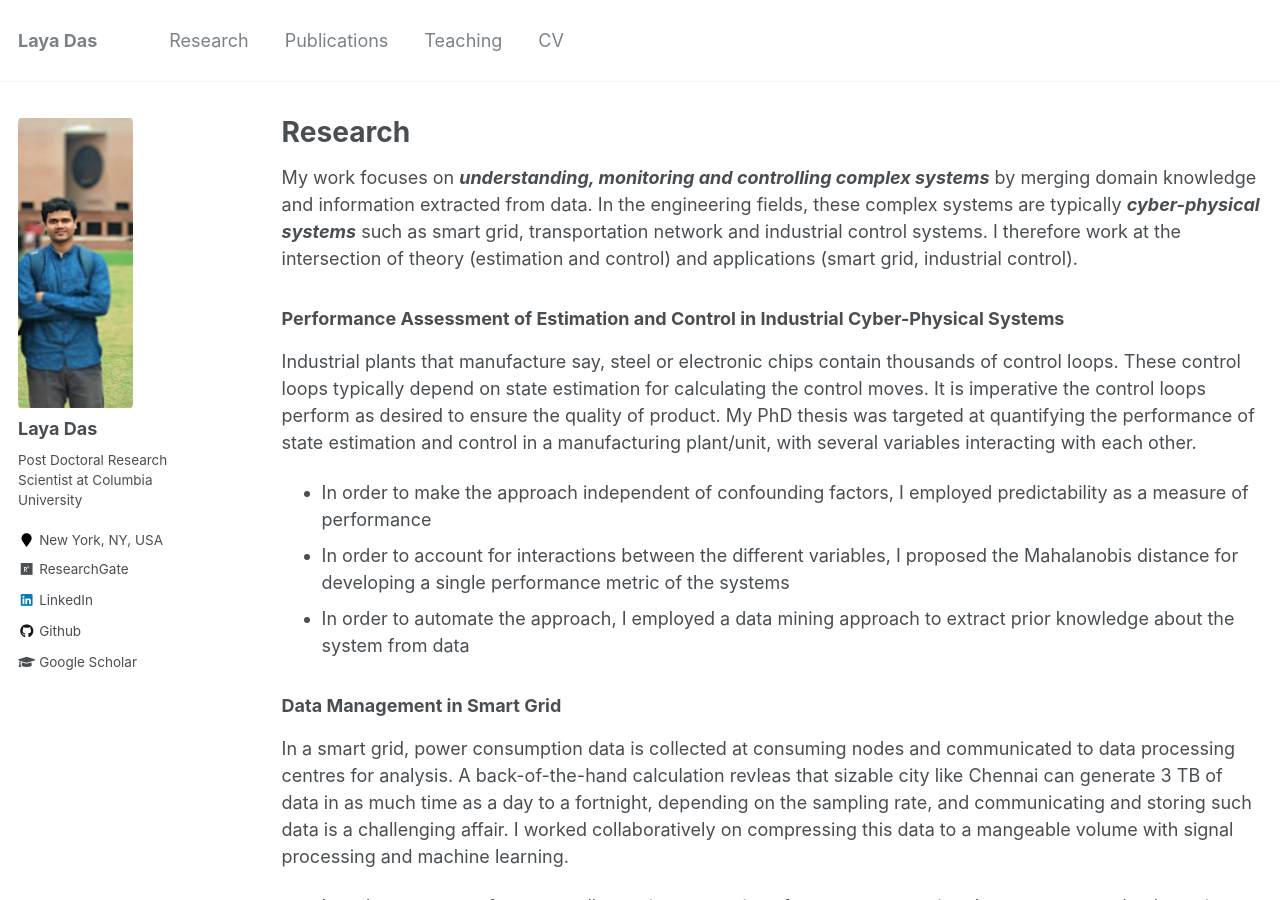
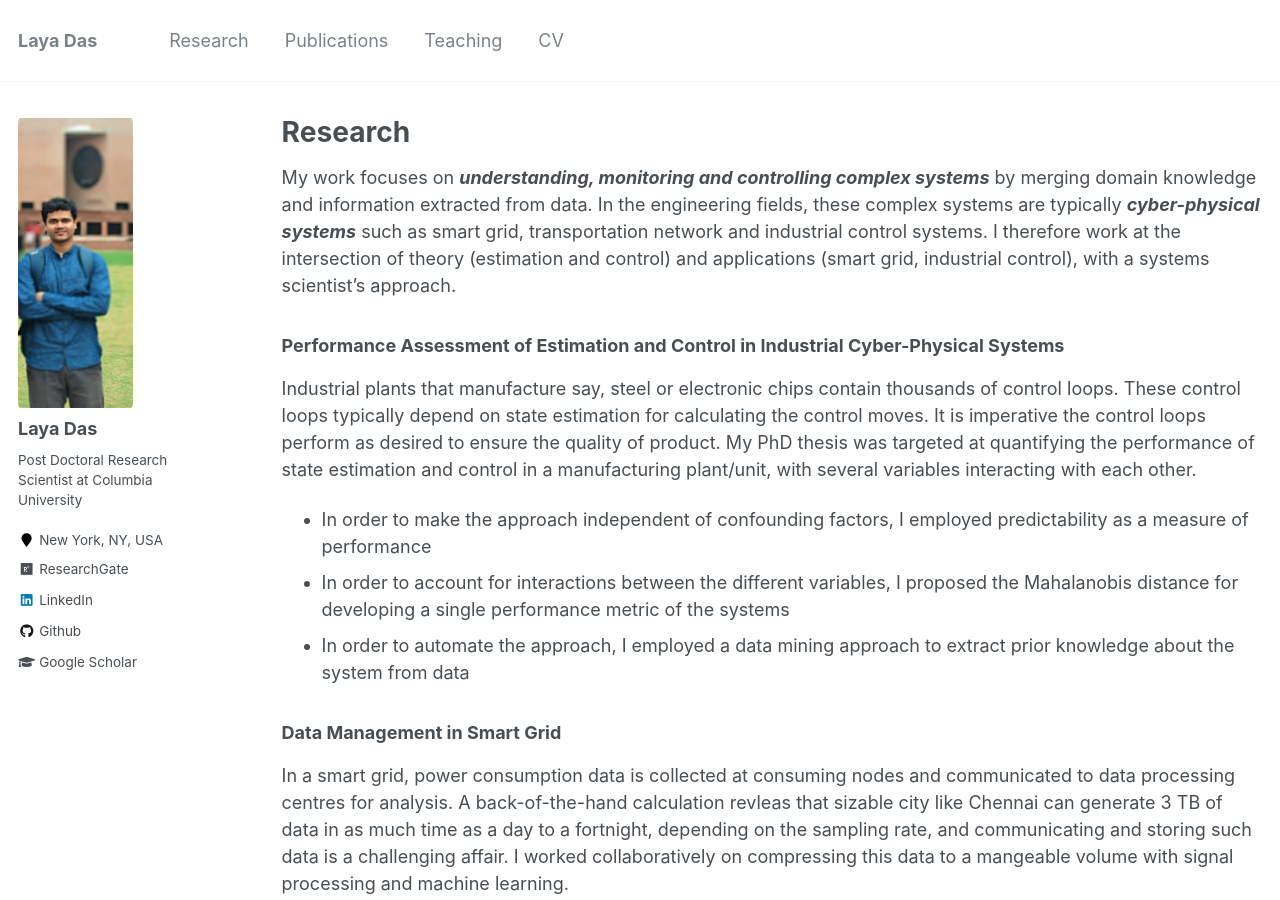
Before and after one commit to layadas/layadas.github.io, a Jekyll site: the page built from _pages/research.md, in a window 1280 px wide and 900 px high. Built offline with Jekyll 4.4.1, drawn with Linux system fonts in a browser that asks for light colours.

Commit message:
Update research.md

```diff
--- a/_pages/research.md
+++ b/_pages/research.md
@@ -7,7 +7,7 @@ author_profile: true
 
 My work focuses on ***understanding, monitoring and controlling complex systems*** by merging domain knowledge and information extracted from data. In the engineering fields,
 these complex systems are typically ***cyber-physical systems*** such as smart grid, transportation network and industrial control systems. I therefore work at the intersection of
-theory (estimation and control) and applications (smart grid, industrial control).
+theory (estimation and control) and applications (smart grid, industrial control), with a systems scientist's approach.
 
 ### Performance Assessment of Estimation and Control in Industrial Cyber-Physical Systems
 Industrial plants that manufacture say, steel or electronic chips contain thousands of control loops. These control loops typically depend on state estimation for calculating the
```
